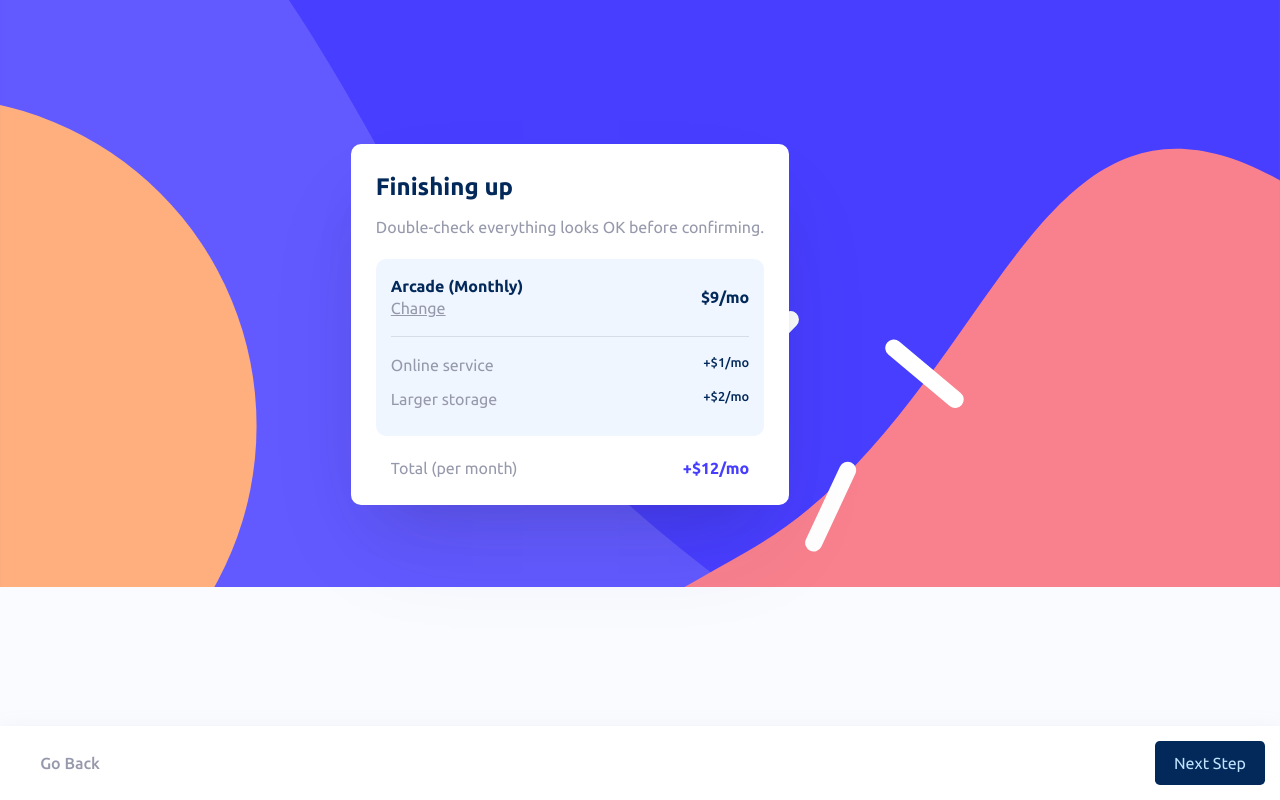
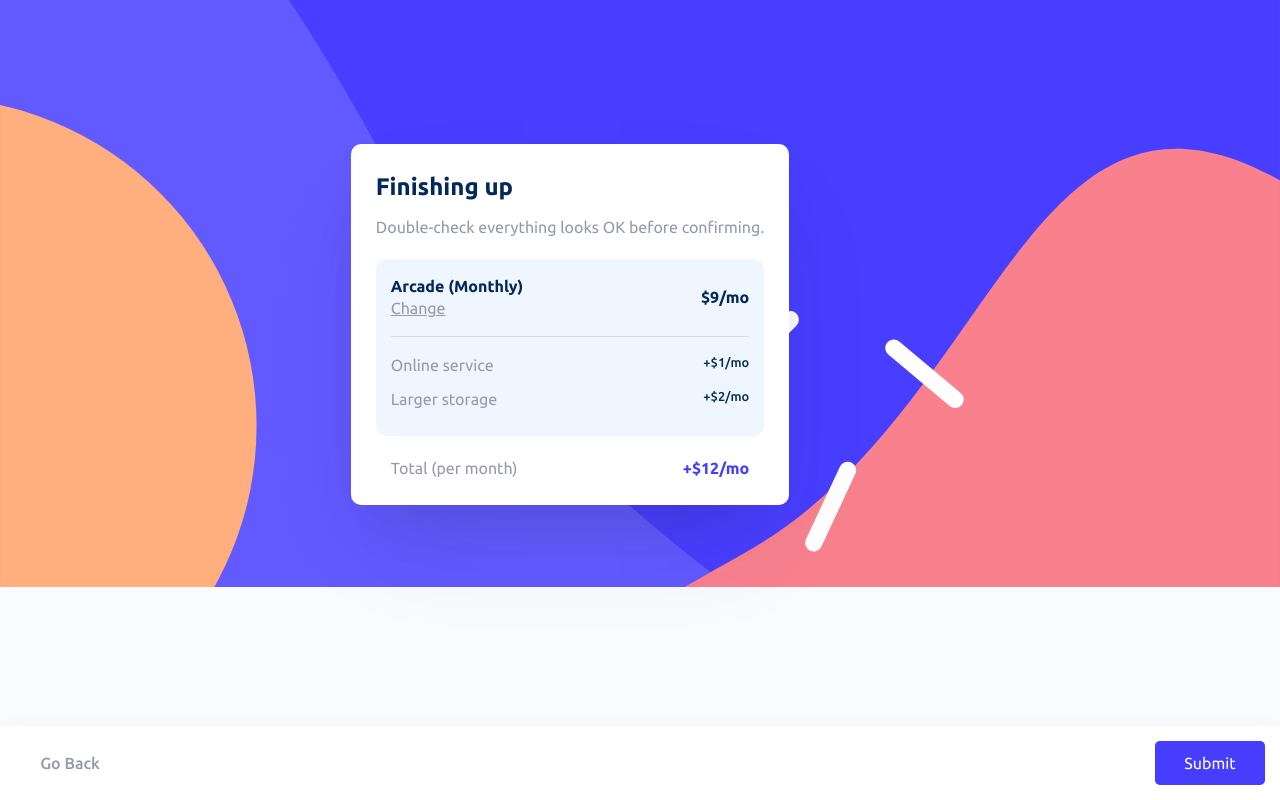
Before and after one commit to yangxdev/multi-step-form, a React (Vite) app: page / in a window 1280 px wide. Built offline with nearby package versions, Linux system fonts and the light colour scheme.

Commit message:
hotfix: submit button

```diff
--- a/src/js/footer.jsx
+++ b/src/js/footer.jsx
@@ -4,6 +4,11 @@ class Footer extends Component {
   componentDidMount() {
     this.refreshButtons();
     // console.log("Footer mounted, current step: " + this.props.step);
+  }
+
+  componentDidUpdate() {
+    this.refreshButtons();
+    // console.log("Footer updated, current step: " + this.props.step);
   }
 
   refreshButtons = () => {
@@ -55,6 +60,15 @@ class Footer extends Component {
         >
           Go Back
         </button>
+        {this.props.step === 4 ? (
+          <button
+            type="button"
+            className="btn btn-primary btn-lg btn-block btn-submit"
+            id="btn-submit"
+          >
+            Submit
+          </button>
+        ) : (
           <button
             type="button"
             className="btn btn-primary btn-lg btn-block btn-next"
@@ -62,6 +76,7 @@ class Footer extends Component {
           >
             Next Step
           </button>
+        )}
       </div>
     );
   }
--- a/src/sass/input.scss
+++ b/src/sass/input.scss
@@ -415,7 +415,6 @@ $font-size: 16px;
         .btn {
           border: none;
           font-size: 1rem;
-          background-color: $color_marineblue;
           position: relative;
           width: 110px;
           float: right;
@@ -423,12 +422,18 @@ $font-size: 16px;
           padding: 10px;
           color: $color_lightblue;
         }
+        .btn-next {
+          background-color: $color_marineblue;
+        }
+        .btn-submit {
+          background-color: $color_purplishblue;
+          color: $color_white;
+        }
         .btn-secondary {
           background-color: $color_white;
           color: $color_coolgray;
           font-weight: 500;
           padding: 0;
-          // margin-left: -15px;
         }
       }
     }
--- a/src/sass/output.scss
+++ b/src/sass/output.scss
@@ -363,13 +363,19 @@ supported by Chrome and Opera */
 * body .container .footer .btn {
   border: none;
   font-size: 1rem;
-  background-color: hsl(213deg, 96%, 18%);
   position: relative;
   width: 110px;
   float: right;
   margin: 0;
   padding: 10px;
   color: hsl(206deg, 94%, 87%);
+}
+* body .container .footer .btn-next {
+  background-color: hsl(213deg, 96%, 18%);
+}
+* body .container .footer .btn-submit {
+  background-color: hsl(243deg, 100%, 62%);
+  color: hsl(0deg, 0%, 100%);
 }
 * body .container .footer .btn-secondary {
   background-color: hsl(0deg, 0%, 100%);
```
Also changed, not shown: 1 other file (tests, documents, lock files or other folders). Lines whose indentation alone changed are shown as unchanged.
